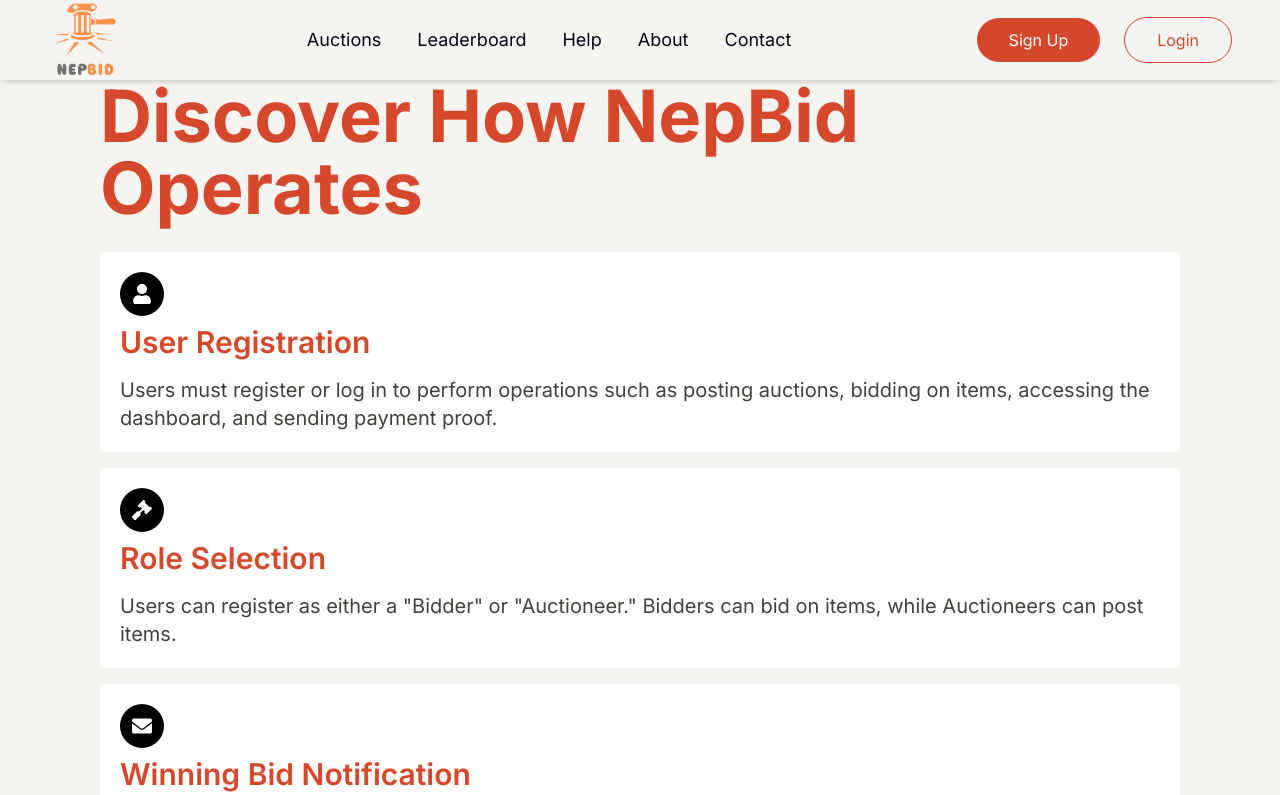
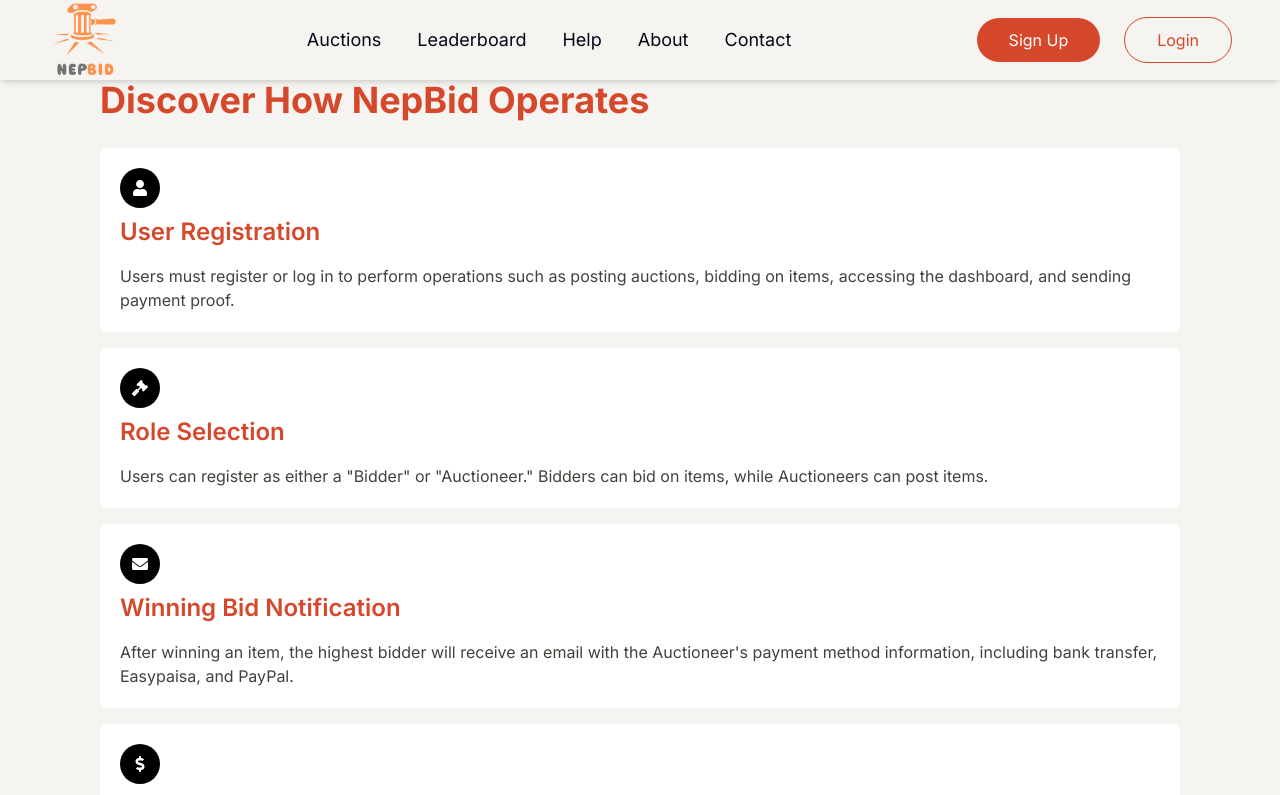
Before and after one commit to ChewanRai1/NepBid, a React (Vite) app in the folder frontendnb/: page /how-it-works-info in a window 1280 px wide. Shown: the top 795 px of the page. Built offline with nearby package versions, Linux system fonts and the light colour scheme; no server answers.

Commit message:
help fonts

```diff
--- a/frontendnb/src/pages/HowItWorks.jsx
+++ b/frontendnb/src/pages/HowItWorks.jsx
@@ -52,7 +52,7 @@
     <>
       <section className="w-full h-fit px-5 pt-20 flex flex-col min-h-screen py-4 justify-center">
         <h1
-          className={`text-[#d6482b] text-2xl font-bold mb-2 min-[480px]:text-4xl md:text-6xl xl:text-7xl 2xl:text-8xl`}
+          className={`text-[#d6482b] text-2xl font-bold mb-2 min-[480px]:text-4xl md:text-6xl xl:text-4xl 2xl:text-8xl`}
         >
           Discover How NepBid Operates
         </h1>
@@ -63,15 +63,15 @@
                 key={index}
                 className="bg-white rounded-md p-2 lg:p-5 flex flex-col gap-2 group hover:bg-black transition-all duration-300"
               >
-                <div className="bg-black text-white p-3 text-xl rounded-full w-fit group-hover:bg-[#d6482b] transition-all duration-300">
+                <div className="bg-black text-white p-3 text-l rounded-full w-fit group-hover:bg-[#d6482b] transition-all duration-300">
                   {element.icon}
                 </div>
                 <h3
-                  className={`text-[#D6482B] text-xl font-semibold mb-2 min-[480px]:text-xl md:text-2xl lg:text-3xl`}
+                  className={`text-[#D6482B] text-xl font-semibold mb-2 min-[480px]:text-xl md:text-2xl lg:text-1xl`}
                 >
                   {element.title}
                 </h3>
-                <p className="text-xl text-stone-700 group-hover:text-[#fff] transition-all duration-300">
+                <p className="text-l text-stone-700 group-hover:text-[#fff] transition-all duration-300">
                   {element.description}
                 </p>
               </div>
```
